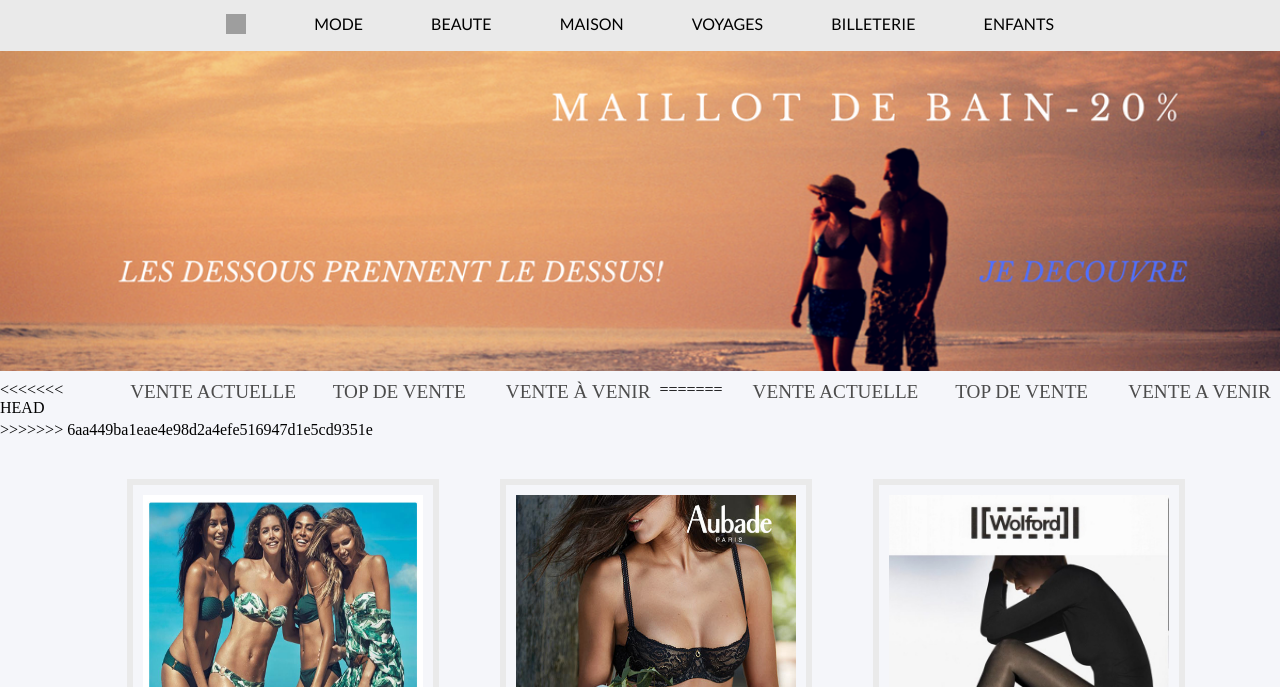
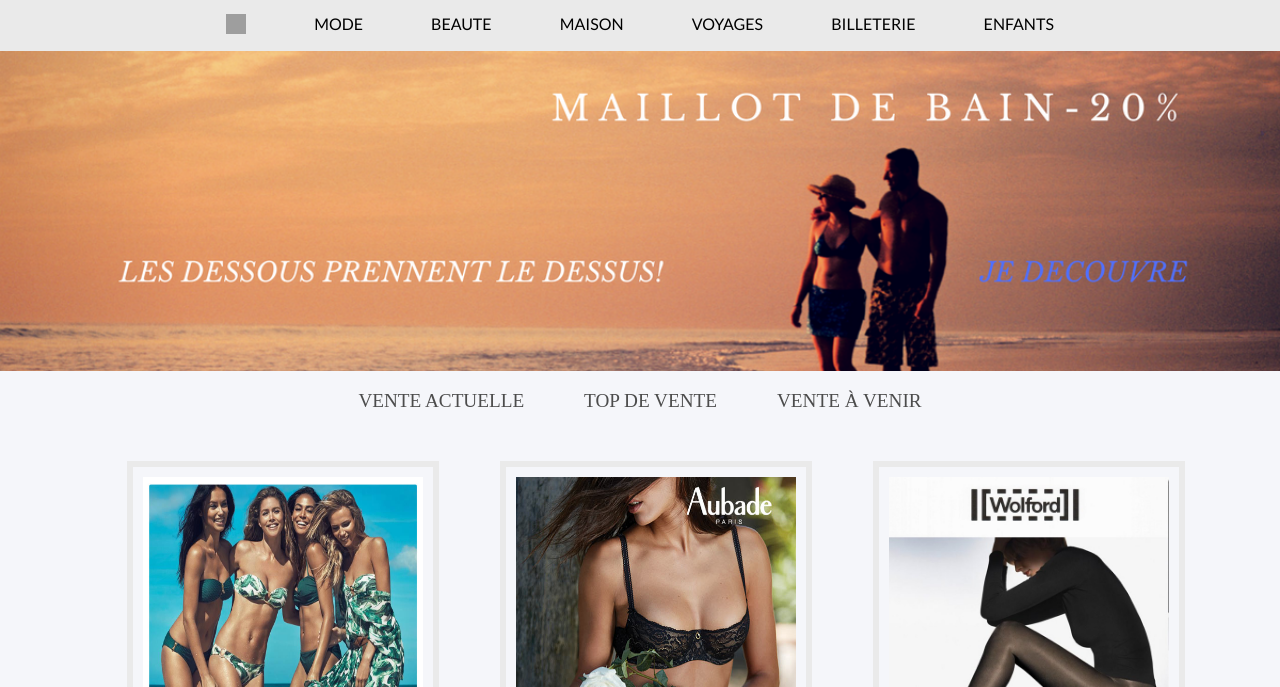
Before and after one commit to AgnesAziza/e-commerce, a plain HTML site: page index.html in a window 1280 px wide. Shown: the part 113-800 px from the top of the page. Drawn offline with Linux system fonts and the light colour scheme; grey boxes are pictures that could not be loaded.

Commit message:
c'est celle ci la bonne version

```diff
--- a/index.html
+++ b/index.html
@@ -50,23 +50,12 @@
         </div>
 
         <div id="site">
-<<<<<<< HEAD
-        <ul>
-            <li><a href="#">VENTE ACTUELLE</a></li>
-            <li><a href="#">TOP DE VENTE</a></li>
-            <li><a href="#">VENTE À VENIR</a></li>
-        </ul>
-=======
             <ul>
                 <li><a href="#">VENTE ACTUELLE</a></li>
                 <li><a href="#">TOP DE VENTE</a></li>
-                <li><a href="#">VENTE A VENIR</a></li>
+                <li><a href="#">VENTE À VENIR</a></li>
             </ul>
         </div>
->>>>>>> 6aa449ba1eae4e98d2a4efe516947d1e5cd9351e
-    </div>
-
-
 
 
     <!--PARTIE YAËLLE-->
```
